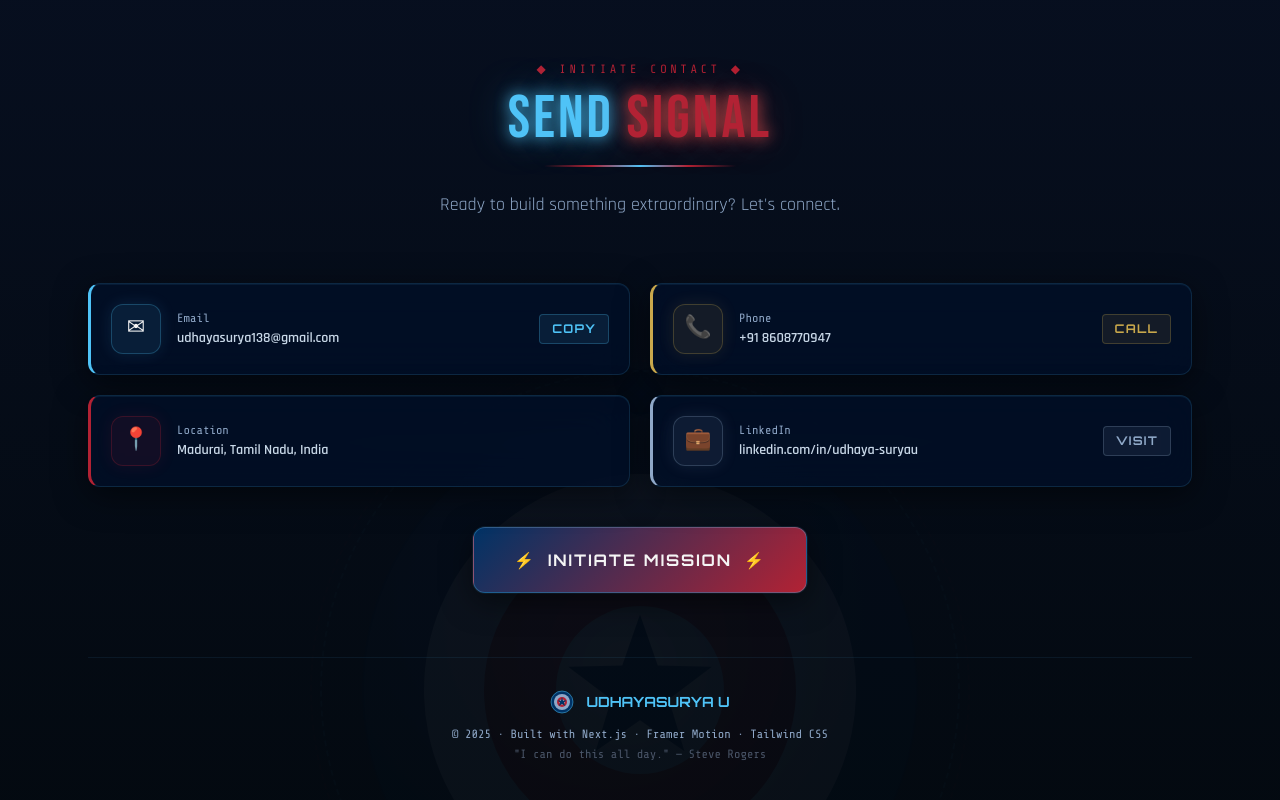
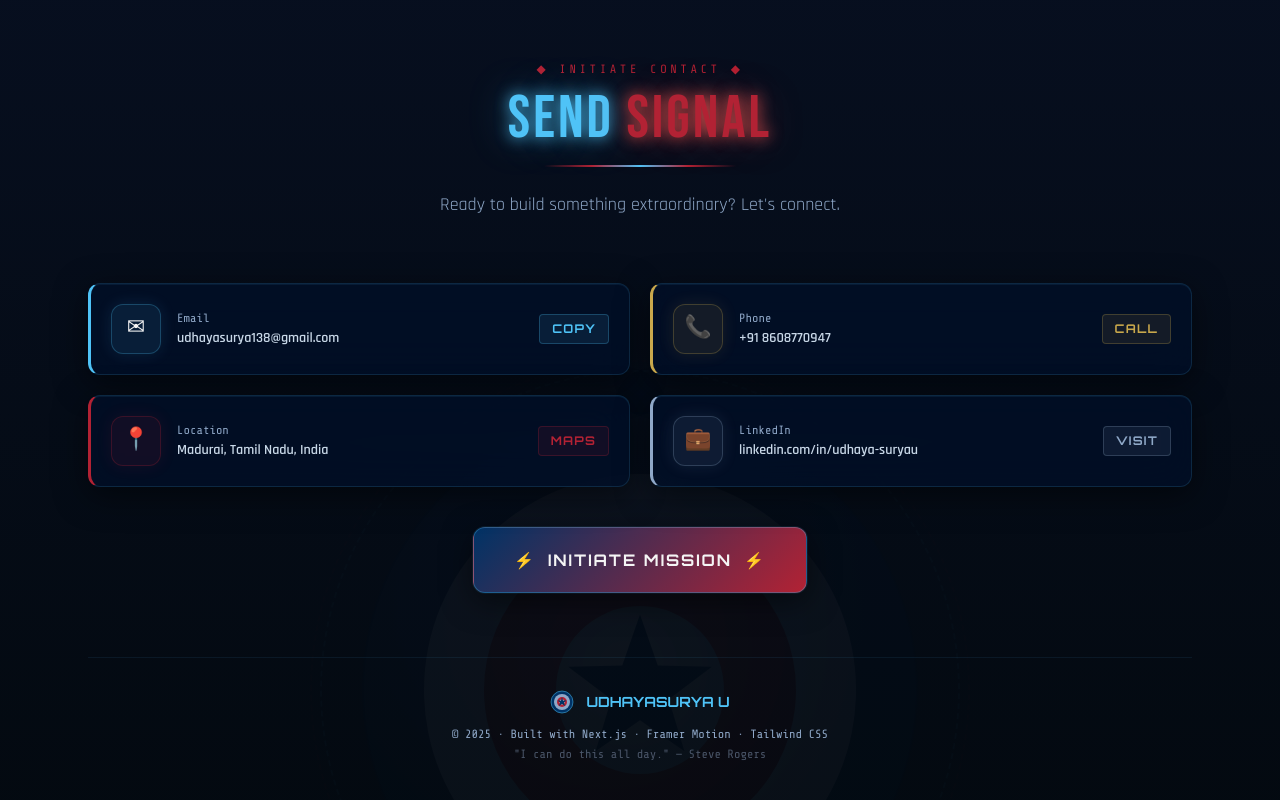
Before and after one commit to mutant138/surya-captain-portfolio, a Next.js app: page / in a window 1280 px wide. Shown: the part 7430-8230 px from the top of the page. Built offline with nearby package versions, Linux system fonts and the light colour scheme.

Commit message:
feat: add MAPS action label to contact location item

```diff
--- a/src/components/Contact.jsx
+++ b/src/components/Contact.jsx
@@ -37,7 +37,7 @@ export default function Contact() {
       value: "Madurai, Tamil Nadu, India",
       action: () =>
         window.open("https://maps.app.goo.gl/K8dC4iJ5a1xR4yJbA", "_blank"),
-      actionLabel: null,
+      actionLabel: "MAPS",
       color: "#B22234",
     },
     {
```
